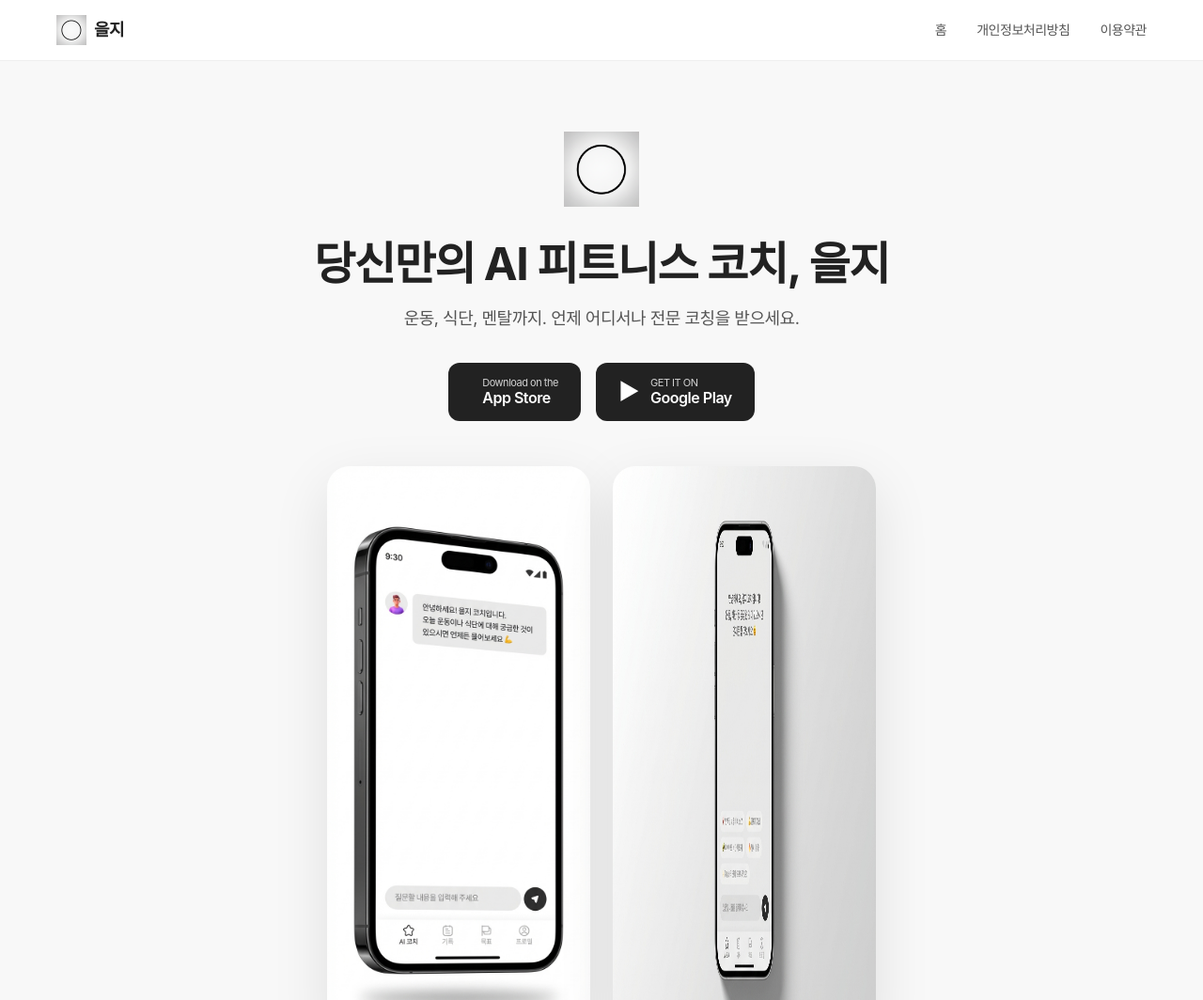
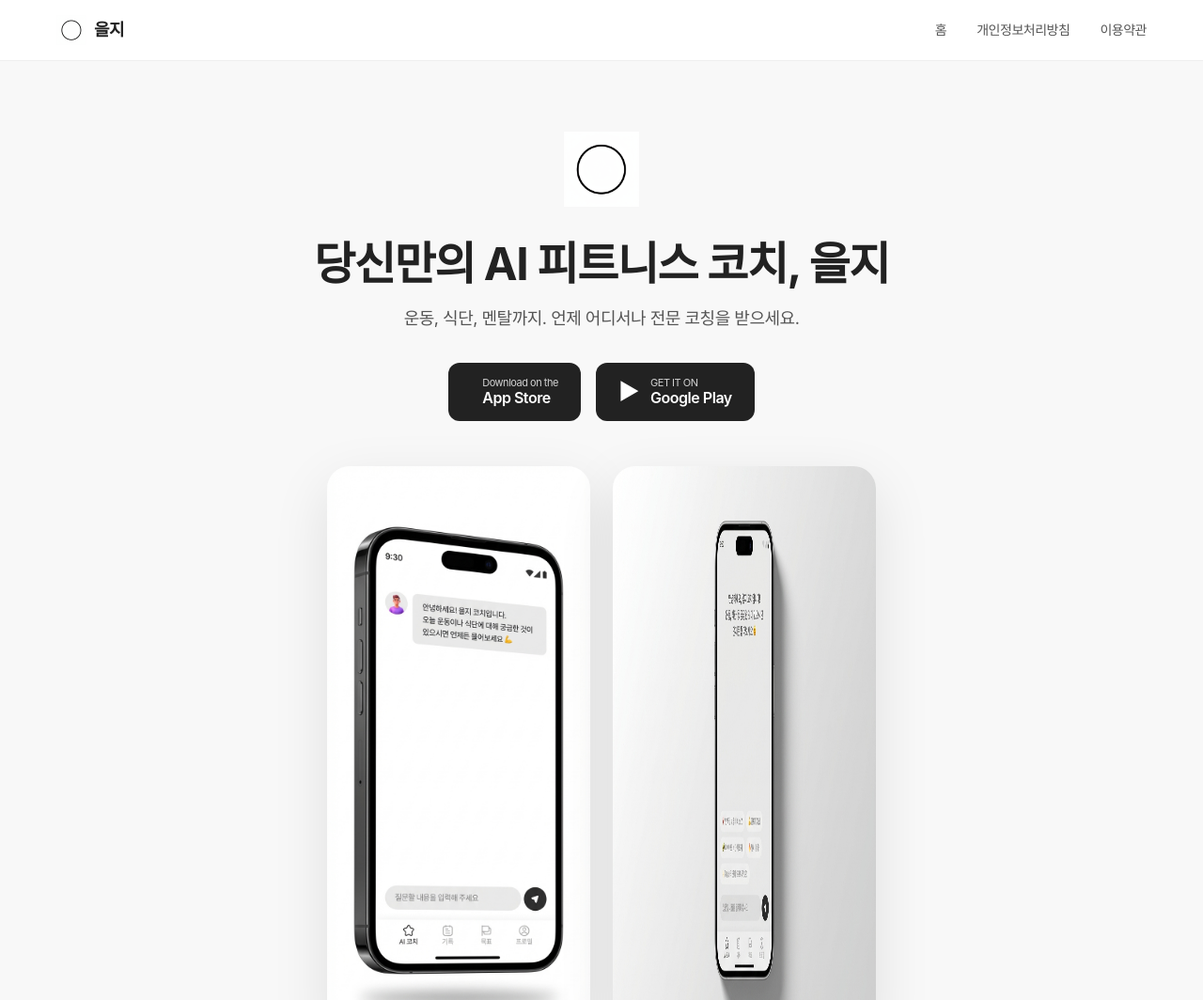
Before and after one commit to YCSE/eulji-promotional-website, a plain HTML site: page index.html in a window 1280 px wide. Shown: the top 1064 px of the page at 94% size. Drawn offline with Linux system fonts and the light colour scheme; a web font is replaced by a local one.

Commit message:
Replace logo with splash.png
🤖 Generated with [Claude Code](https://claude.com/claude-code)

Co-Authored-By: Claude <noreply@anthropic.com>

```diff
--- a/index.html
+++ b/index.html
@@ -20,7 +20,7 @@
   <meta name="twitter:card" content="summary_large_image">
 
   <!-- Favicon -->
-  <link rel="icon" type="image/png" href="images/eulji.png">
+  <link rel="icon" type="image/png" href="images/splash.png">
 
   <!-- Fonts -->
   <link rel="stylesheet" as="style" crossorigin href="https://cdn.jsdelivr.net/gh/orioncactus/pretendard@v1.3.9/dist/web/variable/pretendardvariable.min.css">
@@ -33,7 +33,7 @@
   <header class="header">
     <div class="container">
       <a href="index.html" class="logo">
-        <img src="images/eulji.png" alt="을지 피트니스 로고">
+        <img src="images/splash.png" alt="을지 피트니스 로고">
         <span>을지</span>
       </a>
       <nav class="nav" id="nav">
@@ -52,7 +52,7 @@
   <!-- Hero Section -->
   <section class="hero">
     <div class="hero-content">
-      <img src="images/eulji.png" alt="을지 피트니스" class="hero-logo">
+      <img src="images/splash.png" alt="을지 피트니스" class="hero-logo">
       <h1>당신만의 AI 피트니스 코치, 을지</h1>
       <p class="hero-subtitle">운동, 식단, 멘탈까지. 언제 어디서나 전문 코칭을 받으세요.</p>
       <div class="store-badges">
@@ -217,7 +217,7 @@
   <footer class="footer">
     <div class="container">
       <div class="footer-logo">
-        <img src="images/eulji.png" alt="을지 피트니스">
+        <img src="images/splash.png" alt="을지 피트니스">
         <span>을지 피트니스</span>
       </div>
       <div class="footer-links">
```
Also changed, not shown: privacy-policy.html (+3 -3 lines), terms.html (+3 -3 lines), images/splash.png (added).
